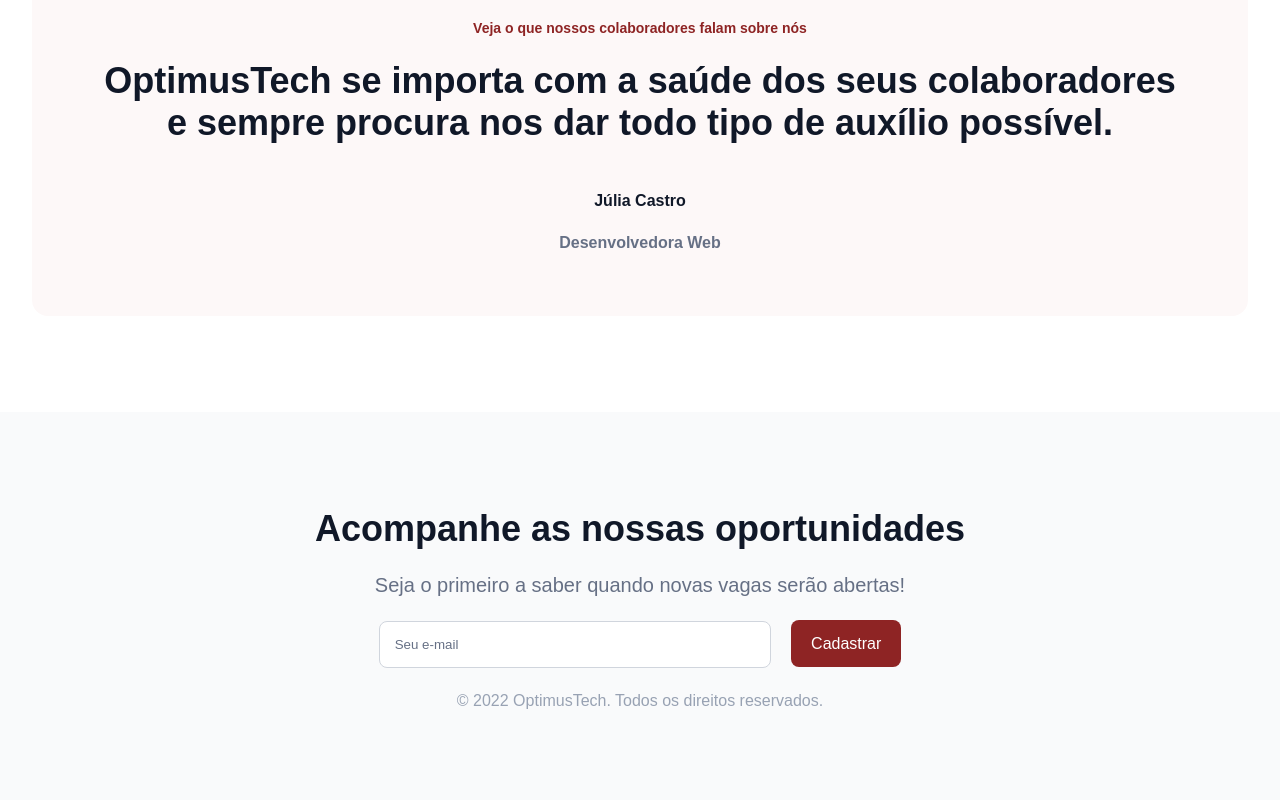
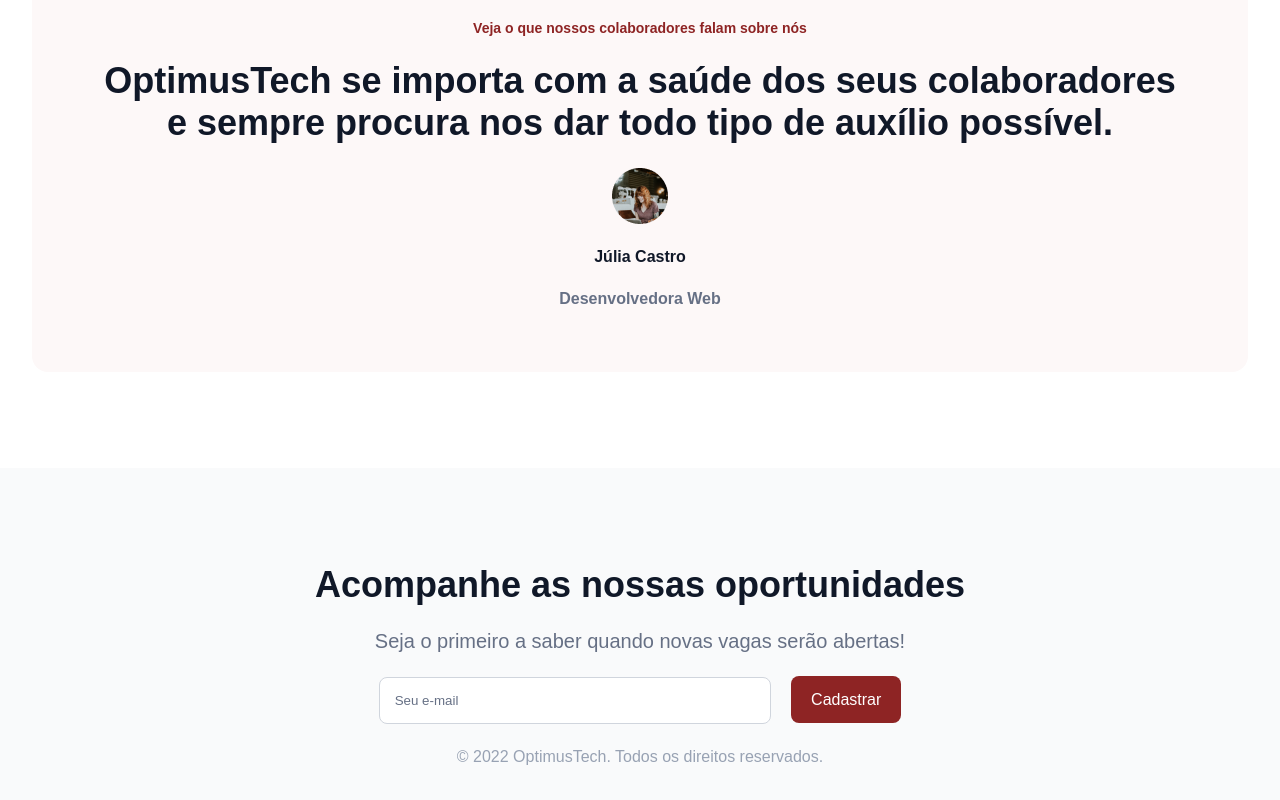
Before and after one commit to rafaluckk/7DaysOfCode-Challenger, a plain HTML site: page index.html in a window 1280 px wide. Shown: the part 2487-3287 px from the top of the page. Drawn offline with Linux system fonts and the light colour scheme; the site is published under a folder, as on GitHub Pages, so addresses that start at the root find nothing.

Commit message:
adcionado ponto para visualizar a foto online

```diff
--- a/index.html
+++ b/index.html
@@ -152,7 +152,7 @@
     <div class="colab">
       <span>Veja o que nossos colaboradores falam sobre nós</span>
       <h1>OptimusTech se importa com a saúde dos seus colaboradores e sempre procura nos dar todo tipo de auxílio possível.</h1>
-      <img src="/images/Avatar.png" alt="">
+      <img src="./images/Avatar.png" alt="">
       <h2>Júlia Castro</h2>
       <p>Desenvolvedora Web</p>
     </div>
```
